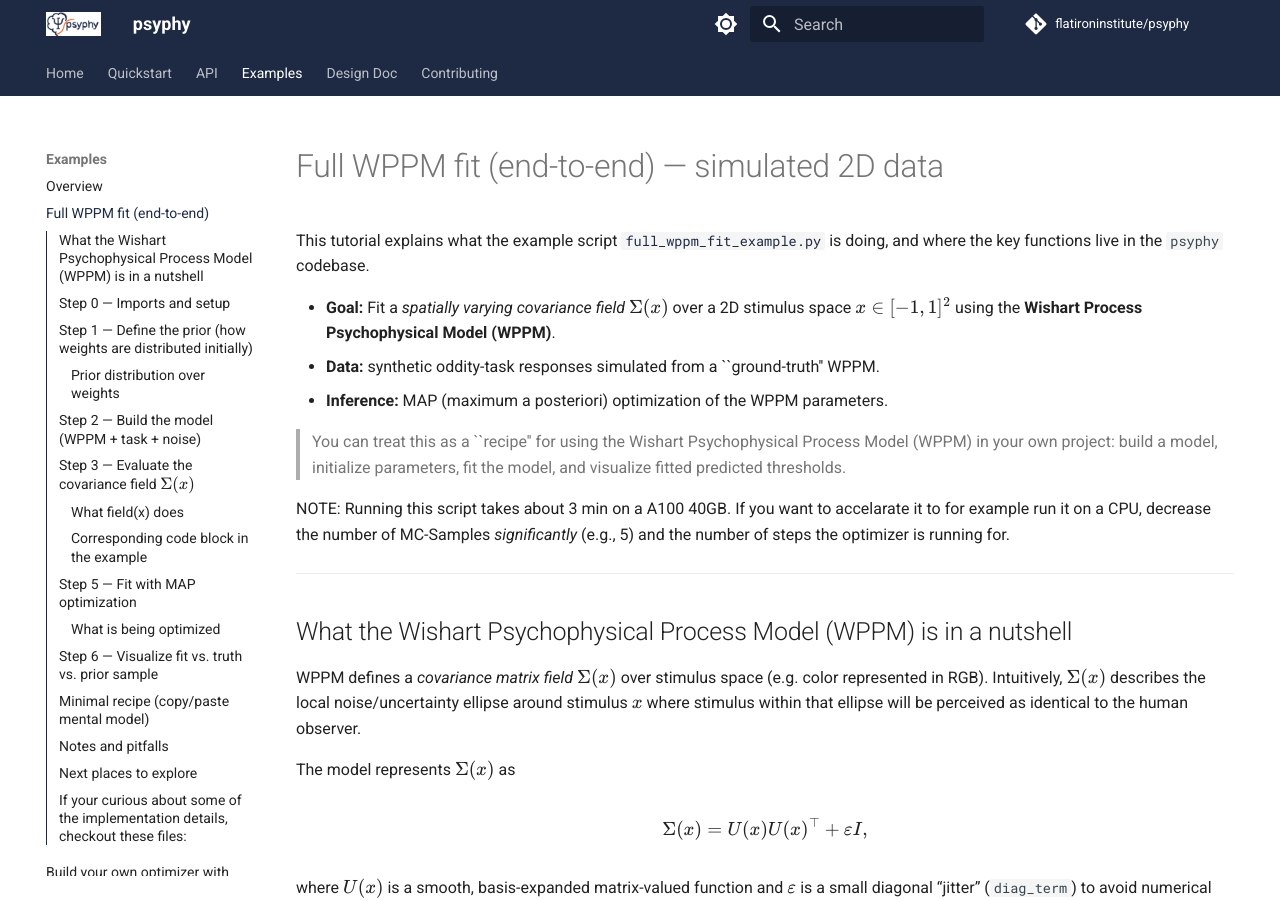
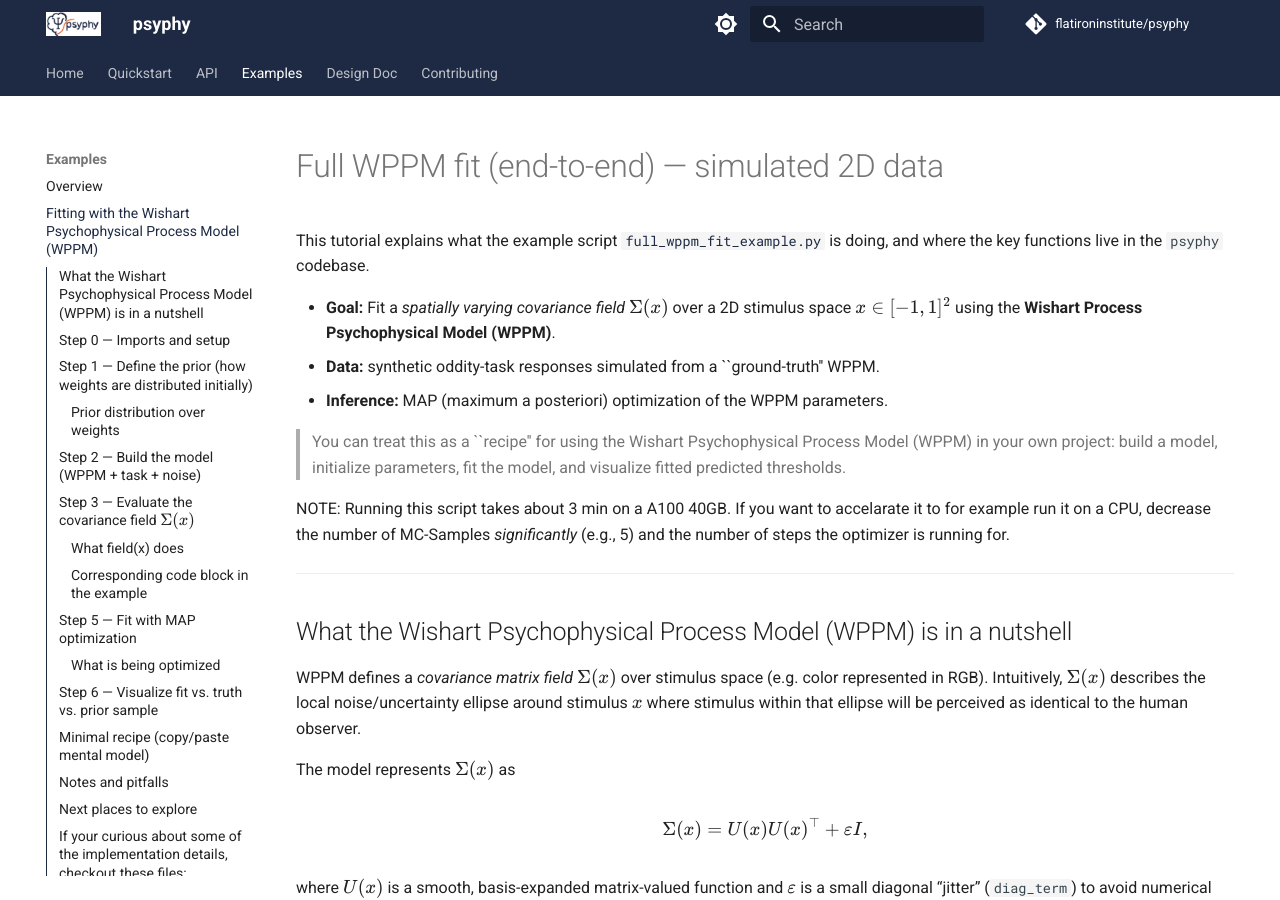
Before and after one commit to hmd101/psyphy, an MkDocs documentation site: the page built from docs/examples/wppm/full_wppm_fit_example.md, in a window 1280 px wide and 900 px high. Built offline with MkDocs 1.6.1 and Material for MkDocs 9.7.7, drawn with Linux system fonts in a browser that asks for light colours; comment, search, counter and statistics services are not loaded.

Commit message:
fixing docs again

```diff
--- a/mkdocs.yml
+++ b/mkdocs.yml
@@ -105,11 +105,9 @@ nav:
     - Utils: reference/utils.md
   - Examples:
     - Overview: examples/index.md
-    # - MVP Offline Fit: examples/mvp/offline_fit_mvp.md
-    - Full WPPM fit (end-to-end): examples/wppm/full_wppm_fit_example.md
+    - Fitting with the Wishart Psychophysical Process Model (WPPM): examples/wppm/full_wppm_fit_example.md
     - Build your own optimizer with optax: examples/optim/map.md
-    - Covariance Field Visualization: examples/covariance_field.md
-    - Covariance Field (full page): examples/covariance_field/covariance_field.md
+    - Covariance Field Visualization: examples/covariance_field/covariance_field.md
   - Design Doc: API_DESIGN_DOCUMENT.md
   - Contributing: CONTRIBUTING.md
 
```
